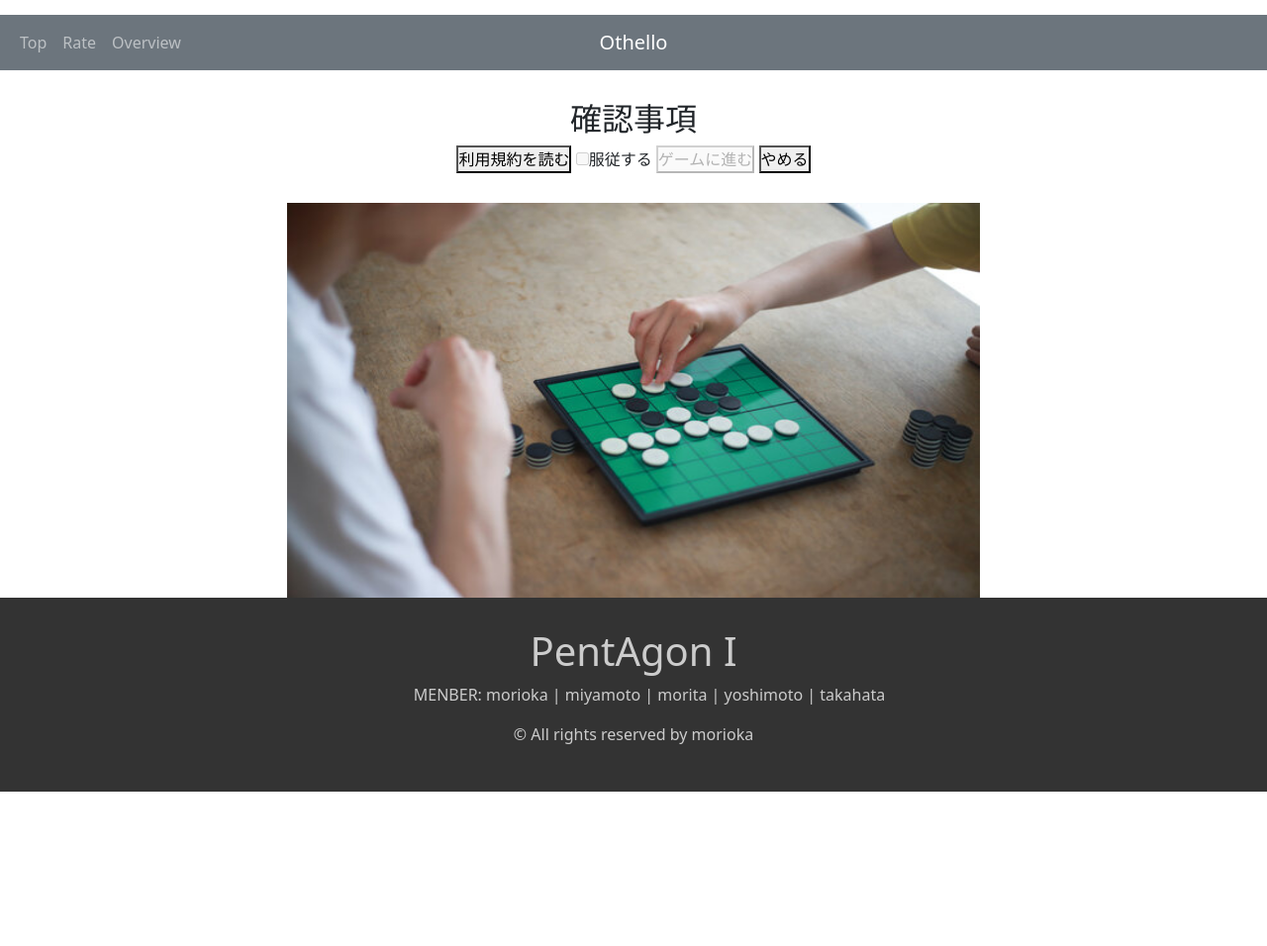
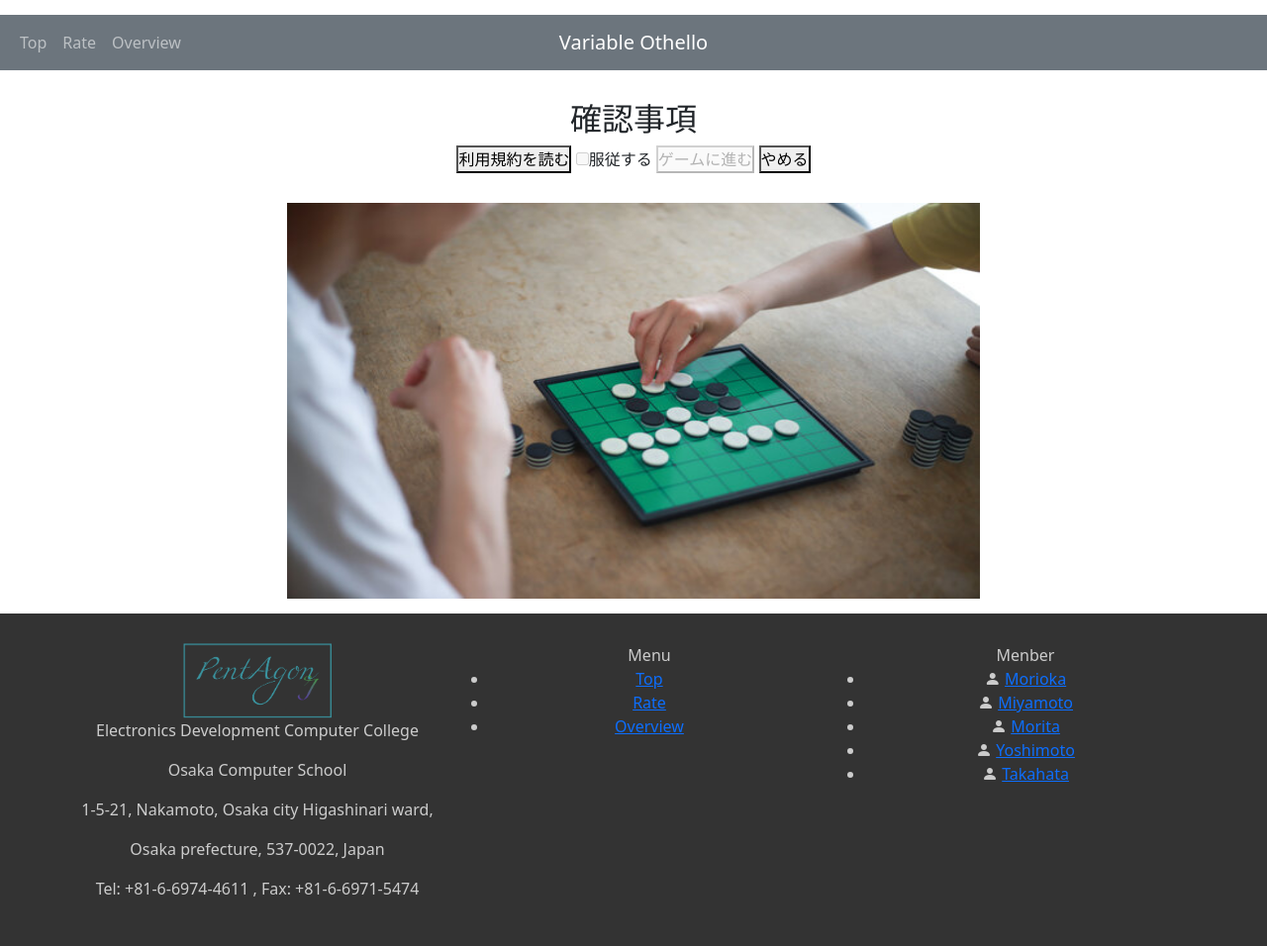
Before and after one commit to overclockbrain/DjangoSIteProgram, a Django app: page / in a window 1280 px wide. Shown: the whole page at 99% size. Before the commit the page ends 800 px from the top, so only its background shows below. Run offline with Django 4.2, Linux system fonts and the light colour scheme; some libraries are stand-ins or nearby versions.

Commit message:
Add files via upload

```diff
--- a/othellosite/templates/base.html
+++ b/othellosite/templates/base.html
@@ -9,6 +9,7 @@
     <title>TopPage</title>
     <link rel="stylesheet" href="{% static 'othellosite/css/style.css' %}">
     <link href="https://cdn.jsdelivr.net/npm/bootstrap@5.2.0-beta1/dist/css/bootstrap.min.css" rel="stylesheet" integrity="sha384-0evHe/X+R7YkIZDRvuzKMRqM+OrBnVFBL6DOitfPri4tjfHxaWutUpFmBp4vmVor" crossorigin="anonymous">
+    <link rel="stylesheet" href="https://cdn.jsdelivr.net/npm/bootstrap-icons@1.5.0/font/bootstrap-icons.css">
     <script src="https://cdn.jsdelivr.net/npm/bootstrap@5.2.0-beta1/dist/js/bootstrap.bundle.min.js" integrity="sha384-pprn3073KE6tl6bjs2QrFaJGz5/SUsLqktiwsUTF55Jfv3qYSDhgCecCxMW52nD2" crossorigin="anonymous"></script>
     {% block extraheader %}{% endblock %}
 </head>
@@ -32,7 +33,7 @@
                     </li>
                 </ul>
             </div>
-            <a href="/" class="navbar-brand mx-auto d-block text-center order-8 order-md-1 w-25">Othello</a>
+            <a href="/" class="navbar-brand mx-auto d-block text-center order-8 order-md-1 w-25">Variable Othello</a>
             <div class="navbar-collapse collapse dual-nav w-50 order-2">
                 <ul class="nav navbar-nav ml-auto">
                     <li class="nav-item"><a class="nav-link" href=""><i class="fa fa-twitter"></i></a></li>
@@ -53,20 +54,63 @@
 
 
   <!-- footer -->
-  <footer class="fixed-bottom">
+  <footer>
+    <div class="container">
+      <div class="row">
+               <div class="col-md-4 col-sm-6 col-xs-12">
+                 <img src="{% static 'othellosite/media/teamlogo.png' %}"width="150">
+                 <span class="school">
+                    <p>Electronics Development Computer College</p>
+                    <p>Osaka Computer School</p>
+                    <p>1-5-21, Nakamoto, Osaka city Higashinari ward,</p>
+                    <p>Osaka prefecture, 537-0022, Japan</p>
+                    <p>Tel: +81-6-6974-4611 , Fax: +81-6-6971-5474</p>
+                 </span>
+               </div>
 
-      <h1 class="teammenber">
-          PentAgon I
-      </h1>
-      <ul class="menber-menu">
-          MENBER:
-          <li>morioka </li>|
-          <li>miyamoto </li>|
-          <li>morita </li>|
-          <li>yoshimoto </li>|
-          <li>takahata </li>
-          </ul>
-        <p>© All rights reserved by morioka</p>
-  </footer>
+               <div class="col-md-4 col-sm-6 col-xs-12">
+                   <ul class="menu">
+                        <span>Menu</span>
+                        <li>
+                           <a href="#">Top</a>
+                         </li>
+                         <li>
+                            <a href="#">Rate</a>
+                         </li>
+                         <li>
+                           <a href="#">Overview</a>
+                         </li>
+
+                    </ul>
+               </div>
+
+               <div class="col-md-4 col-sm-6 col-xs-12">
+                 <ul class="menber">
+                   <span>Menber</span>
+                   <li>
+                      <i class="bi bi-person-fill" aria-hidden="true"></i>
+                      <a href="#">Morioka</a>
+                   </li>
+                   <li>
+                      <i class="bi bi-person-fill" aria-hidden="true"></i>
+                      <a href="#">Miyamoto</a>
+                   </li>
+                   <li>
+                      <i class="bi bi-person-fill" aria-hidden="true"></i>
+                      <a href="#">Morita</a>
+                   </li>
+                   <li>
+                      <i class="bi bi-person-fill" aria-hidden="true"></i>
+                      <a href="#">Yoshimoto</a>
+                   </li>
+                   <li>
+                       <i class="bi bi-person-fill" aria-hidden="true"></i>
+                       <a href="#">Takahata</a>
+                   </li>
+                  </ul>
+               </div>
+           </div>
+       </div>
+   </footer>
 </body>
 </html>
```
